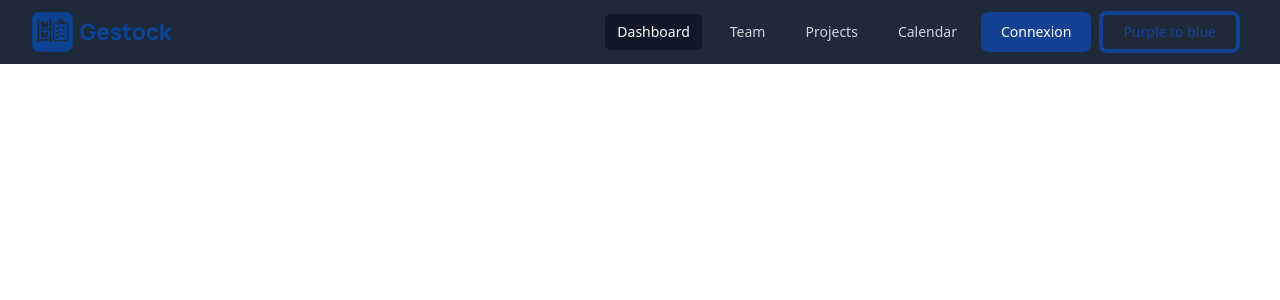
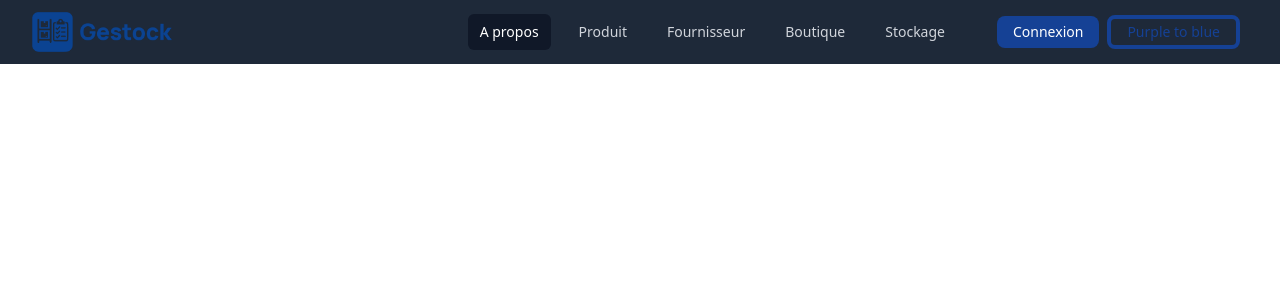
Before and after one commit to jlaron230/StockManager, a React (Vite) app in the folder frontend/: page / in a window 1280 px wide. Shown: the top 300 px of the page. Built offline with nearby package versions, Linux system fonts and the light colour scheme.

Commit message:
flex navbar

```diff
--- a/frontend/src/components/Button/ButtonConnexion.jsx
+++ b/frontend/src/components/Button/ButtonConnexion.jsx
@@ -1,7 +1,7 @@
 const ButtonConnexion = () => {
     return (
         <button type="button"
-                className="text-white Primary-Color from-purple-600 to-blue-500 hover:Primary-Color focus:ring-4 focus:outline-none focus:ring-blue-300 dark:focus:ring-blue-800 font-medium rounded-lg text-sm px-5 py-2.5 text-center me-2">
+                className="text-white Primary-Color from-purple-600 to-blue-500 hover:Primary-Color focus:ring-4 focus:outline-none focus:ring-blue-300 dark:focus:ring-blue-800 font-medium rounded-lg text-sm px-4 py-1.5 text-center me-2">
             Connexion</button>
     )
 }
--- a/frontend/src/components/Button/ButtonInscription.jsx
+++ b/frontend/src/components/Button/ButtonInscription.jsx
@@ -3,7 +3,7 @@ const ButtonInscription = () => {
         <button
             className="relative inline-flex items-center justify-center me-2 overflow-hidden text-sm font-medium text-color rounded-lg group border-4 border-[#154195] hover:border-[#0B275C]  hover:text-white dark:text-white">
         <span
-            className="relative px-5 py-1.75 transition-all ease-in duration-75 dark:bg-gray-900 rounded-md group-hover:bg-transparent group-hover:dark:bg-transparent">
+            className="relative px-4 py-0.75 transition-all ease-in duration-75 dark:bg-gray-900 rounded-md group-hover:bg-transparent group-hover:dark:bg-transparent">
             Purple to blue
         </span>
         </button>
--- /dev/null
+++ b/frontend/src/components/Button/ButtonLogin.jsx
@@ -0,0 +1,13 @@
+import { UserIcon } from '@heroicons/react/24/solid'
+
+const ButtonLogin = () => {
+    return (
+<>
+    <div>
+            <UserIcon aria-hidden="true" className="block size-6 group-data-open:hidden" />
+    </div>
+</>
+    )
+}
+
+export default ButtonLogin
--- a/frontend/src/components/Image/Logo.jsx
+++ b/frontend/src/components/Image/Logo.jsx
@@ -2,7 +2,7 @@ import logo from "@assets/image/LogoGestock.png";
 const Logo = () => {
     return (
         <>
-            <img src={logo} className="w-35 mr-2" alt="Logo Gestock"/>
+            <img src={logo} className="w-35" alt="Logo Gestock"/>
         </>
     )
 }
--- a/frontend/src/components/Navbar/Navbar.jsx
+++ b/frontend/src/components/Navbar/Navbar.jsx
@@ -3,12 +3,14 @@ import { Bars3Icon, BellIcon, XMarkIcon } from '@heroicons/react/24/outline'
 import ButtonConnexion from "@components/Button/ButtonConnexion";
 import ButtonInscription from "@components/Button/ButtonInscription";
 import Logo from "@components/Image/Logo";
+import ButtonLogin from "@components/Button/ButtonLogin";
 
 const navigation = [
-    { name: 'Dashboard', href: '#', current: true },
-    { name: 'Team', href: '#', current: false },
-    { name: 'Projects', href: '#', current: false },
-    { name: 'Calendar', href: '#', current: false },
+    { name: 'A propos', href: '#', current: true },
+    { name: 'Produit', href: '#', current: false },
+    { name: 'Fournisseur', href: '#', current: false },
+    { name: 'Boutique', href: '#', current: false },
+    { name: 'Stockage', href: '#', current: false },
 ]
 
 function classNames(...classes) {
@@ -18,16 +20,19 @@ function classNames(...classes) {
 const navbar = () => {
     return (
         <Disclosure as="nav" className="bg-gray-800">
-            <div className="mx-auto max-w-7xl px-2 sm:px-6 lg:px-8">
-                <div className="relative flex h-16 items-center justify-between">
-                    <div className="flex flex-1 items-center justify-center sm:items-stretch sm:justify-start">
+            <div className="mx-auto max-w-7xl px-2 sm:px-6 lg:px-8 ">
+                <div className="relative flex h-16 items-center justify-between ">
+                    <div className="flex items-center justify-center sm:items-stretch sm:justify-start">
                         <div className="flex shrink-0 items-center">
                             <Logo/>
                         </div>
                     </div>
+                    <div className="min-[952px]:hidden p-2">
+                        <ButtonLogin />
+                    </div>
                     <div
-                        className=" absolute inset-y-0 right-0 flex items-center pr-2 sm:static sm:inset-auto sm:ml-5 sm:pr-0">
-                        <div className="max-[831px]:hidden">
+                        className=" inset-y-0 right-0 flex items-center sm:static sm:inset-auto sm:pr-0 min-[1000px]:gap-10">
+                        <div className="max-[952px]:hidden">
                         <div className=" sm:ml-6 sm:block">
                             <div className="flex space-x-4">
                                 {navigation.map((item) => (
@@ -47,13 +52,13 @@ const navbar = () => {
                         </div>
                         </div>
                         {/* Profile dropdown */}
-                        <Menu as="div" className="relative ml-3">
+                        <Menu as="div" className="relative">
                             <div>
-                                <div className="max-[831px]:hidden">
+                                <div className="max-[952px]:hidden">
                                 <ButtonConnexion/>
                                 <ButtonInscription/>
                                 </div>
-                                <div className="absolute inset-y-0 left-0 flex items-center min-[831px]:hidden">
+                                <div className=" inset-y-0 left-0 flex items-center min-[952px]:hidden">
                                     {/* Mobile menu button*/}
                                     <DisclosureButton
                                         className="group relative inline-flex items-center justify-center rounded-md p-2 text-gray-400 hover:bg-gray-700 hover:text-white focus:ring-2 focus:ring-white focus:outline-hidden focus:ring-inset">
@@ -98,7 +103,7 @@ const navbar = () => {
                 </div>
             </div>
 
-            <DisclosurePanel className="md:hidden">
+            <DisclosurePanel className="min-[952px]:hidden">
                 <div className="space-y-1 px-2 pt-2 pb-3">
                     {navigation.map((item) => (
                         <DisclosureButton
```
